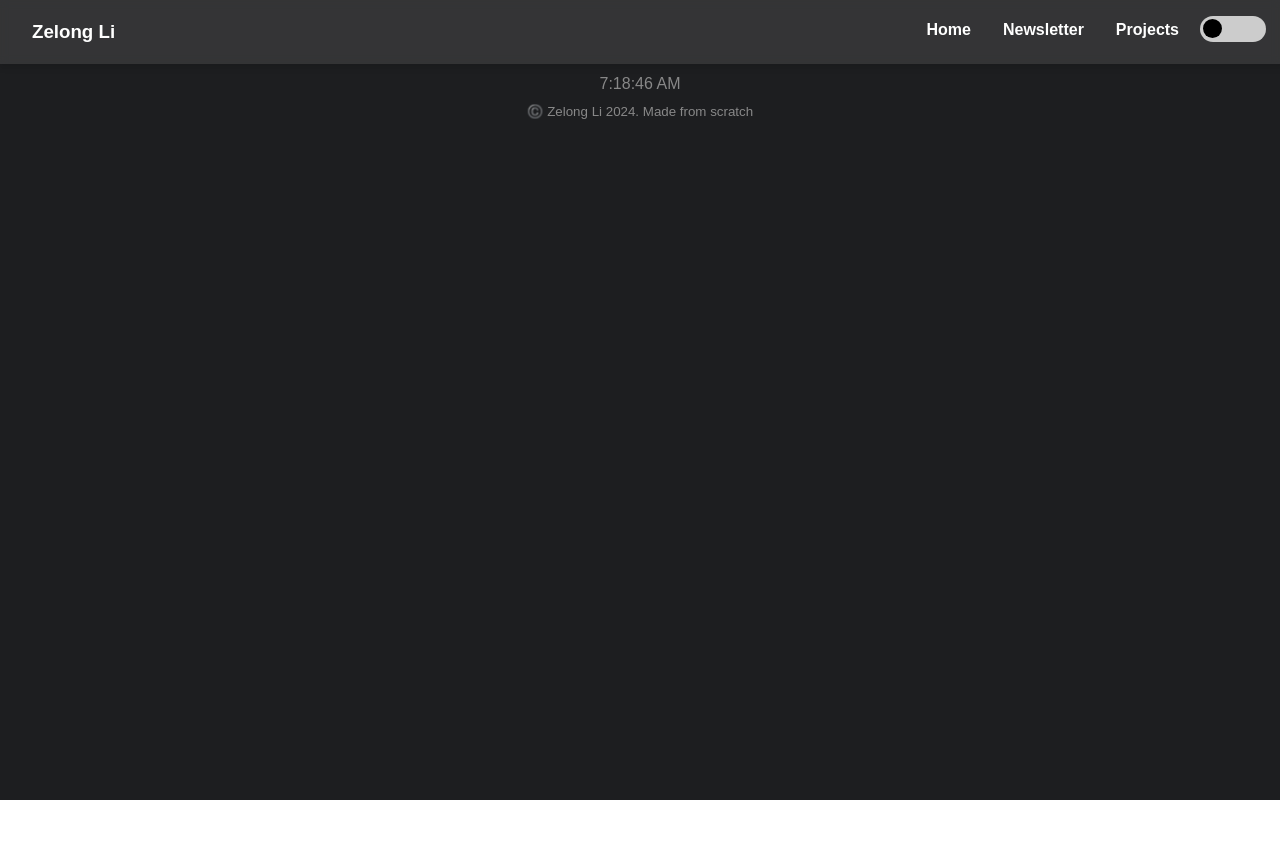
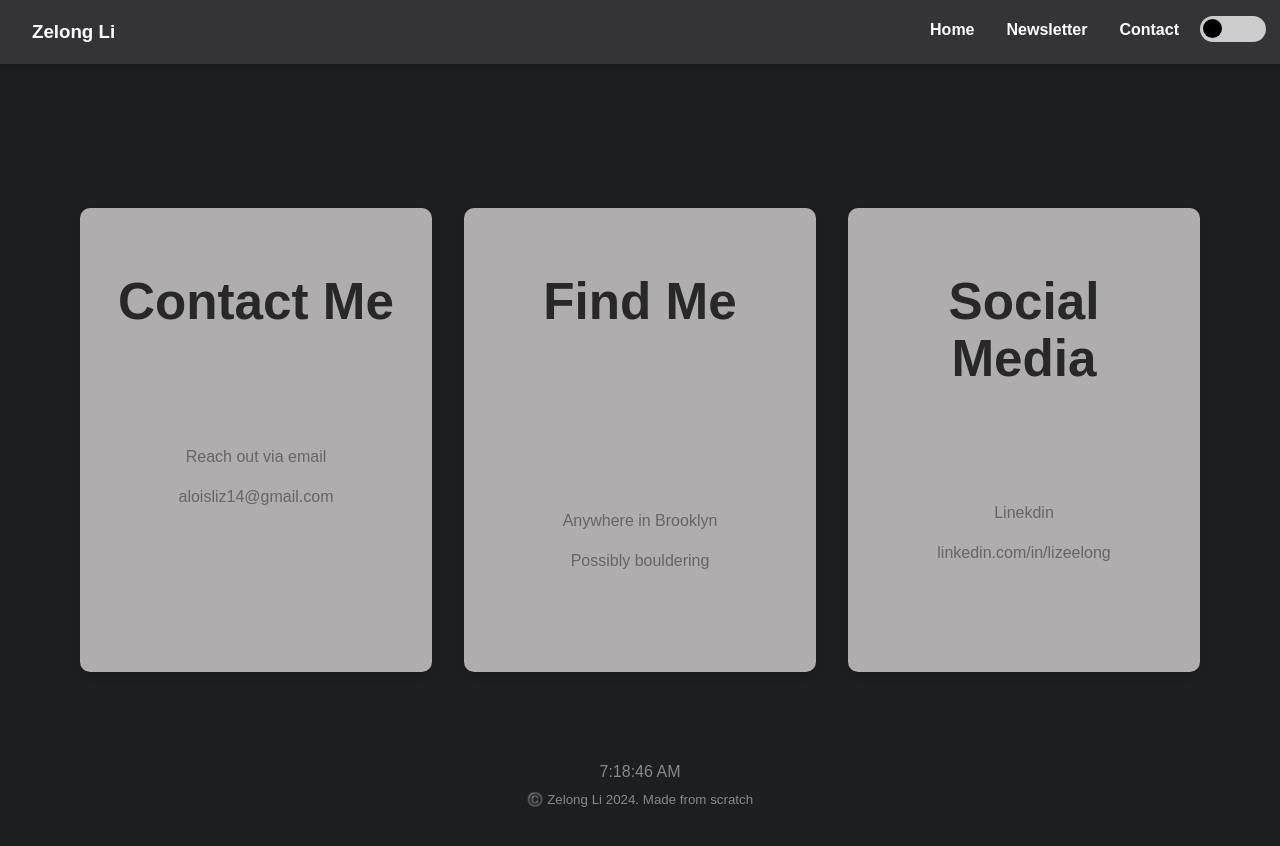
Before and after one commit to liz435/2.5D, a React (Vite) app: page /Contact in a window 1280 px wide. Shown: the top 846 px of the page. Before the commit the page ends 800 px from the top, so only its background shows below. Built offline with nearby package versions, Linux system fonts and the light colour scheme.

Commit message:
updated compatibility

```diff
--- a/package.json
+++ b/package.json
@@ -11,7 +11,12 @@
   },
   "dependencies": {
     "@vercel/speed-insights": "^1.0.12",
+    "body-parser": "^1.20.2",
+    "cors": "^2.8.5",
+    "express": "^4.19.2",
     "framer-motion": "^11.3.23",
+    "mongoose": "^8.5.3",
+    "nodemailer": "^6.9.14",
     "p5": "^1.10.0",
     "react": "^18.3.1",
     "react-dom": "^18.3.1",
--- /dev/null
+++ b/src/Contact.jsx
@@ -0,0 +1,72 @@
+import React from 'react';
+import { motion } from 'framer-motion';
+import './css/Contact.css';
+
+function Contact() {
+
+    const copyEmailToClipboard = () => {
+        const email = 'aloisliz14@gmail.com';
+        navigator.clipboard.writeText(email).then(() => {
+            alert('Email copied to clipboard!');
+        }).catch(err => {
+            console.error('Failed to copy email:', err);
+        });
+    };
+
+    const openExternalLink = () => {
+        const url = 'https://linkedin.com/in/lizeelong';
+        window.open(url, '_blank'); // Open the link in a new tab
+    };
+
+    return (
+        <>
+        <div className='divider'/>
+        <div className='divider'/>
+        <div className='contact-container'>
+            <motion.div
+                className='contact-box'
+                onClick={copyEmailToClipboard}
+                whileHover={{ scale: 1.1, rotate: 5 }}
+                transition={{ type: 'spring', stiffness: 300, damping: 20 }}
+            >
+                <h1 className='contact-title'>Contact Me</h1>
+                <div className='divider'/>
+                <div className='contact-text'>
+                <p className='contact-text'>Reach out via email</p>
+                <p className='contact-text'> aloisliz14@gmail.com</p>
+                </div>
+            </motion.div>
+
+            <motion.div
+                className='contact-box'
+                whileHover={{ scale: 1.1, rotate: 5 }}
+                transition={{ type: 'spring', stiffness: 300, damping: 20 }}
+            >
+                <h1 className='contact-title'>Find Me</h1>
+                <div className='divider'/>
+                <div className='divider'/>
+                <div className='contact-text'>
+                <p className='contact-text'>Anywhere in Brooklyn</p>
+                <p className='contact-text'>Possibly bouldering </p>
+                </div>
+            </motion.div>
+
+            <motion.div
+                className='contact-box'
+                onClick={openExternalLink}
+                whileHover={{ scale: 1.1, rotate: 5 }}
+                transition={{ type: 'spring', stiffness: 300, damping: 20 }}
+            >
+                <h1 className='contact-title'>Social Media</h1>
+                <div className='divider'/>
+                <div >
+                <p className='contact-text'>Linekdin</p>
+                <p className='contact-text'> linkedin.com/in/lizeelong</p>
+                </div>
+            </motion.div>
+        </div>
+        </>
+    );
+}
+
+export default Contact;
--- a/src/Newsletter.jsx
+++ b/src/Newsletter.jsx
@@ -1,36 +1,12 @@
 import React, { useState } from 'react';
+import {motion} from 'framer-motion'
 import './css/Newsletter.css';
 import NewsletterWeavingEffect from './NewletterEffect';
+import { useDarkMode } from './DarkModeContext';
 
 function Newsletter() {
     const [email, setEmail] = useState('');
-
-    // Function to continuously resize the window
-    const startResizing = () => {
-        let growing = true;
-
-        function resizeWindow() {
-            if (growing) {
-                window.resizeTo(window.innerWidth + 1, window.innerHeight);
-                if (window.innerWidth >= screen.width) {
-                    growing = false;
-                }
-            } else {
-                window.resizeTo(window.innerWidth - 1, window.innerHeight);
-                if (window.innerWidth <= 100) {
-                    growing = true;
-                }
-            }
-
-            // Continue the loop indefinitely
-            requestAnimationFrame(resizeWindow);
-        }
-        console.log(window.innerWidth)
-        resizeWindow(); // Start the resizing loop
-    };
-
-    // Start the resizing immediately
-    startResizing();
+    const { darkMode } = useDarkMode();
 
     const handleInputChange = (e) => {
         setEmail(e.target.value);
@@ -44,17 +20,21 @@ function Newsletter() {
 
     return (
         <>
+        <div className={`news-container ${darkMode ? 'dark-mode' : ''}`}></div>
             <div className='news-container'>
                 <div className='news-wrapper'>
                     <h1 className='newsletter-title'>Newsletter</h1>
 
-                    <h2>
+                    <h2 className='newsletter-text'>
                         Stay informed on Art and Technology has never been so entertaining.
                         Delivered not guaranteed on Thursday, for free :)
                     </h2>
                 </div>
 
-                <NewsletterWeavingEffect />
+                {/* <NewsletterWeavingEffect /> */}
+
+                <div className='divider'/>
+
 
 
                 <form onSubmit={handleFormSubmit}>
@@ -66,9 +46,39 @@ function Newsletter() {
                         onChange={handleInputChange}
                         required
                     />
-                    <button type='submit' className='newsletter-button'>
+                    {/* <button type='submit' className='newsletter-button'>
                         Sign Up
-                    </button>
+                    </button> */}
+     <motion.button
+    type='submit'
+    className='newsletter-button'
+    initial={{
+        opacity: 0,
+    }}
+    animate={{
+        opacity: 1,
+        scale: 1.2,
+        rotate: 10,
+        transition: {
+            type: 'spring',
+            stiffness: 300,
+            damping: 20,
+
+        }
+    }}
+    whileHover={{
+        scale: 1.2,
+        rotate: 0,
+        transition: {
+            type: 'spring',
+            stiffness: 300,
+            damping: 15,
+        }
+    }}
+>
+    Sign Up
+</motion.button>
+
                 </form>
             </div>
         </>
--- a/src/components/Header.jsx
+++ b/src/components/Header.jsx
@@ -8,6 +8,12 @@ import Linkedin from '../assets/linkedin.svg'
 function Header() {
   const { darkMode, toggleDarkMode } = useDarkMode();
   const [isFirstRender, setIsFirstRender] = useState(true);
+  const [isMenuOpen, setIsMenuOpen] = useState(false);
+
+  const toggleMenu = () => {
+    setIsMenuOpen(!isMenuOpen);
+  };
+
 
   useEffect(() => {
     setIsFirstRender(false);
@@ -35,7 +41,7 @@ function Header() {
             <Link to="/Newsletter" className="nav-link">Newsletter</Link>
           </li>
           <li className="nav-item">
-            <Link to="/projects" className="nav-link">Projects</Link>
+            <Link to="/contact" className="nav-link">Contact</Link>
           </li>
           {/* <li>
             <img src={Linkedin} style={{height:30,}}></img>
--- /dev/null
+++ b/src/css/Contact.css
@@ -0,0 +1,74 @@
+/* Contact.css */
+
+/* General Styles */
+.contact-container {
+    display: flex;
+    justify-content: space-around;
+    align-items: center;
+    padding: 2rem;
+    flex-wrap: wrap;
+}
+
+/* Contact box styles */
+.contact-box {
+    background-color: rgba(219, 216, 216, 0.767);
+    border-radius: 10px;
+    height: 50vh;
+    box-shadow: 0 4px 8px rgba(0, 0, 0, 0.1);
+    padding: 2rem;
+    text-align: center;
+    width: 25%;
+    cursor: pointer;
+    transition: background-color 0.6s ease;
+    margin: 1rem;
+}
+
+.contact-text {
+    color: rgba(175, 67, 67, 0.767);
+}
+
+.contact-title {
+    color: rgba(0, 0, 0, 0.767);
+}
+
+.dark-mode .contact-box {
+    background-color: rgba(41, 41, 41, 0.767);
+}
+
+.dark-mode .contact-title {
+    color: rgba(231, 231, 231, 0.767);
+}
+
+.dark-mode .contact-text {
+    color: rgb(196, 196, 196);
+}
+
+.contact-box h2 {
+    margin-bottom: 1rem;
+    font-size: 1.5rem;
+}
+
+.contact-box p {
+    font-size: 1rem;
+    color: #666;
+}
+
+.contact-box:hover {
+    transform: translateY(-10px);
+}
+
+
+@media (max-width: 768px) {
+    .contact-box {
+        width: 100%;
+        padding: 1rem;
+    }
+
+    .contact-box h2 {
+        font-size: 1rem;
+    }
+
+    .contact-box p {
+        font-size: 0.8rem;
+    }
+}
--- a/src/css/Header.css
+++ b/src/css/Header.css
@@ -6,20 +6,42 @@
 
 /* Media Query for Mobile Devices */
 @media (max-width: 768px) {
-  .header {
-      height: 1rem;
-  }
-  .nav-link{
-    font-size: smaller;
-  }
-  .switch{
-    width: 30px;
-    height: 10px;
+
+  .extra-word {
+    display: none; /* Hide nav links initially on mobile */
   }
 
-  .handle{
-    width: 9px;
-    height: 9px;
+  .nav-list.active {
+    display: flex;
+    flex-direction: column;
+    position: absolute;
+    top: 3rem; /* Position below the header */
+    right: 1rem;
+    background-color: #111; /* or use a color suitable for your theme */
+    padding: 1rem;
+    border-radius: 8px;
+    box-shadow: 0 4px 6px rgba(0, 0, 0, 0.1);
+  }
+
+  .nav-item {
+    margin: 0.5rem 0; /* Adjust margin for mobile view */
+  }
+
+  .toggle-menu {
+    display: block;
+    font-size: 1.5rem;
+    cursor: pointer;
+    margin-right: 1rem;
+  }
+
+  .switch {
+    width: 30px;
+    height: 15px;
+  }
+
+  .handle {
+    width: 13px;
+    height: 13px;
   }
 }
 
--- a/src/css/Newsletter.css
+++ b/src/css/Newsletter.css
@@ -1,3 +1,4 @@
+/* Base Styles */
 .news-container {
     display: flex;
     flex-direction: column;
@@ -5,11 +6,9 @@
     justify-content: center;
     padding: 2rem;
     text-align: center;
-
 }
 
-
-.news-wrapper{
+.news-wrapper {
     max-width: 65%;
 }
 
@@ -21,23 +20,56 @@
     max-width: 300px;
     border: 1px solid #ccc;
     border-radius: 5px;
+    transition: background-color 0.6s ease;
 }
 
 .newsletter-button {
     margin-top: 1rem;
     padding: 0.5rem 1rem;
     font-size: 1rem;
-    background-color: #111111;
-    color: white;
+    background-color: hsla(0, 0%, 100%, 0.753);
+    color:rgb(0, 0, 0);
+
+    padding: 0.7rem;
     border: none;
-    border-radius: 5px;
+    border-radius: 16px;
     cursor: pointer;
+    transition: background-color 0.6s ease;
+
 }
 
 .newsletter-button:hover {
-    background-color: #a7a7a73d
+    background-color: #111111;
+    color:aliceblue;
 }
 
-.divider{
+.divider {
     height: 8vh;
 }
+
+
+.dark-mode .newsletter-title{
+    color:#272727
+}
+
+.dark-mode .newsletter-text{
+    color:#272727
+}
+
+
+.dark-mode .newsletter-input {
+    border: 1px solid #1b1b1b;
+    background-color:rgb(209, 221, 218);
+    transition: background-color 0.6s ease;
+}
+
+.dark-mode .newsletter-button {
+    background-color: #000000be;
+    color:rgb(236, 236, 236)
+}
+
+
+
+.dark-mode .newsletter-button:hover {
+    background-color: #b3b3b3;
+}
--- a/src/main.jsx
+++ b/src/main.jsx
@@ -6,6 +6,7 @@ import { DarkModeProvider } from './DarkModeContext.jsx'
 import Newsletter from './Newsletter.jsx'
 import Header from './components/Header.jsx';
 import Footer from './components/Footer.jsx'
+import Contact from './Contact.jsx'
 import './css/index.css'
 
 
@@ -18,14 +19,7 @@ createRoot(document.getElementById('root')).render(
     <Routes>
       <Route path="/" element={<App />} />
       <Route path="/Newsletter" element={<Newsletter/>} />
-      {/* <Route path="project-1" element={<Project1/>} />
-      <Route path="project-2" element={<Project2/>} />
-      <Route path="project-3" element={<Project3/>} />
-      <Route path="project-4" element={<Project4/>} />
-      <Route path="project-5" element={<Project5/>} />
-      <Route path="project-6" element={<Project6/>} />
-      <Route path="project-7" element={<Project7/>} />
-      <Route path="project-8" element={<Project8/>} /> */}
+      <Route path="/Contact" element={<Contact/>} />
     </Routes>
     </BrowserRouter>
 
```
Also changed, not shown: 1 other file (tests, documents, lock files or other folders).
